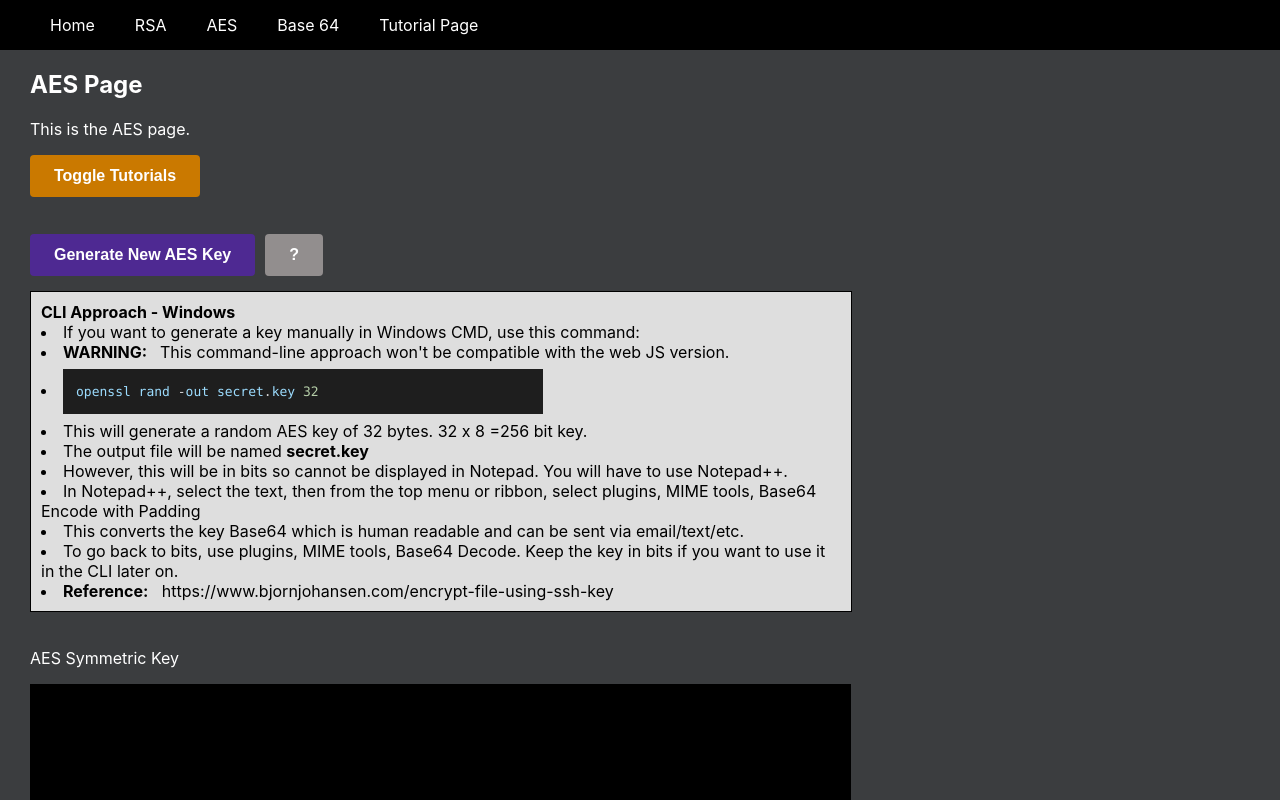
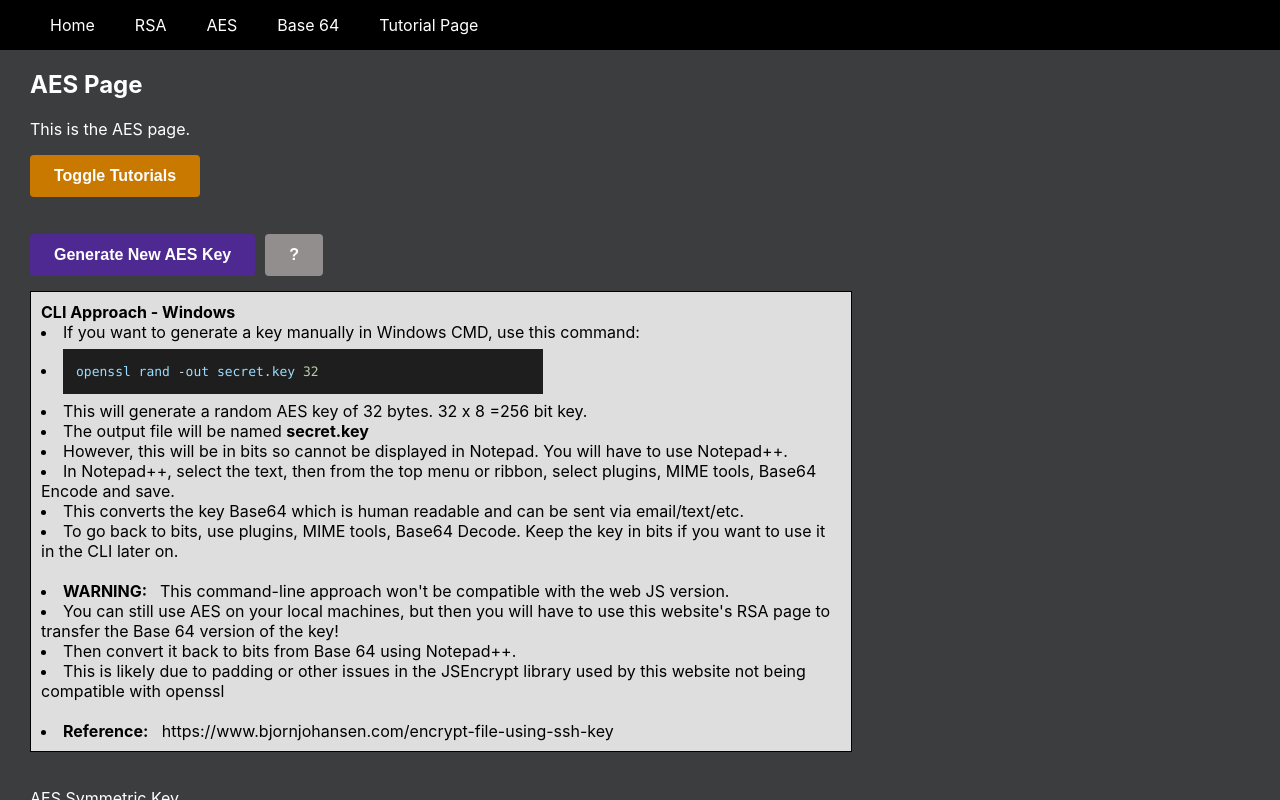
Before and after one commit to Mike11199/CS-361-RSA-React-App, a React (Create React App) app in the folder frontend/: page /aes in a window 1280 px wide. Shown: the top 800 px of the page. Built offline with nearby package versions, Linux system fonts and the light colour scheme.

Commit message:
cleaned up tutorials on AES page

```diff
--- a/frontend/src/components/AESPage.js
+++ b/frontend/src/components/AESPage.js
@@ -177,7 +177,6 @@ const AESPage = () => {
         <div className='help'>
           <span><strong>CLI Approach - Windows</strong></span>
           <li>If you want to generate a key manually in Windows CMD, use this command:</li>
-          <li><strong>WARNING: </strong> &nbsp; This command-line approach won't be compatible with the web JS version.</li>
           <li>
           <div style={{width:"60%", display:"inline-block", alignItems: "center", verticalAlign: "middle"}}>
             <SyntaxHighlighter language="javascript" style={vscDarkPlus}>
@@ -188,9 +187,15 @@ const AESPage = () => {
           <li>This will generate a random AES key of 32 bytes.  32 x 8 =256 bit key.</li>
           <li>The output file will be named <strong>secret.key</strong></li>
           <li>However, this will be in bits so cannot be displayed in Notepad.  You will have to use Notepad++.</li>
-          <li>In Notepad++, select the text, then from the top menu or ribbon, select plugins, MIME tools, Base64 Encode with Padding</li>
+          <li>In Notepad++, select the text, then from the top menu or ribbon, select plugins, MIME tools, Base64 Encode and save.</li>
           <li>This converts the key Base64 which is human readable and can be sent via email/text/etc. </li>
           <li>To go back to bits, use plugins, MIME tools, Base64 Decode.  Keep the key in bits if you want to use it in the CLI later on.</li>
+          <br></br>
+          <li><strong>WARNING: </strong> &nbsp; This command-line approach won't be compatible with the web JS version.</li>
+          <li>You can still use AES on your local machines, but then you will have to use this website's RSA page to transfer the Base 64 version of the key! </li>
+          <li>Then convert it back to bits from Base 64 using Notepad++.</li>
+          <li>This is likely due to padding or other issues in the JSEncrypt library used by this website not being compatible with openssl</li>
+          <br></br>
           <li><strong>Reference:</strong> &nbsp; https://www.bjornjohansen.com/encrypt-file-using-ssh-key</li>
         </div>
       )}
@@ -249,6 +254,7 @@ const AESPage = () => {
             <li>The <strong>-pbkdf2 -iter 1000000 </strong>has to exactly match what was used to encrypt the file.</li>
             <li>You can leave out <strong>-pbkdf2 -iter 1000000</strong> for encrypt/decrypt but you will get a warning from Windows CMD that this is insecure.</li>
           </li>
+          <br></br>
           <li><strong>Reference:</strong> &nbsp; https://www.bjornjohansen.com/encrypt-file-using-ssh-key</li>
         </div>
       )}
```
